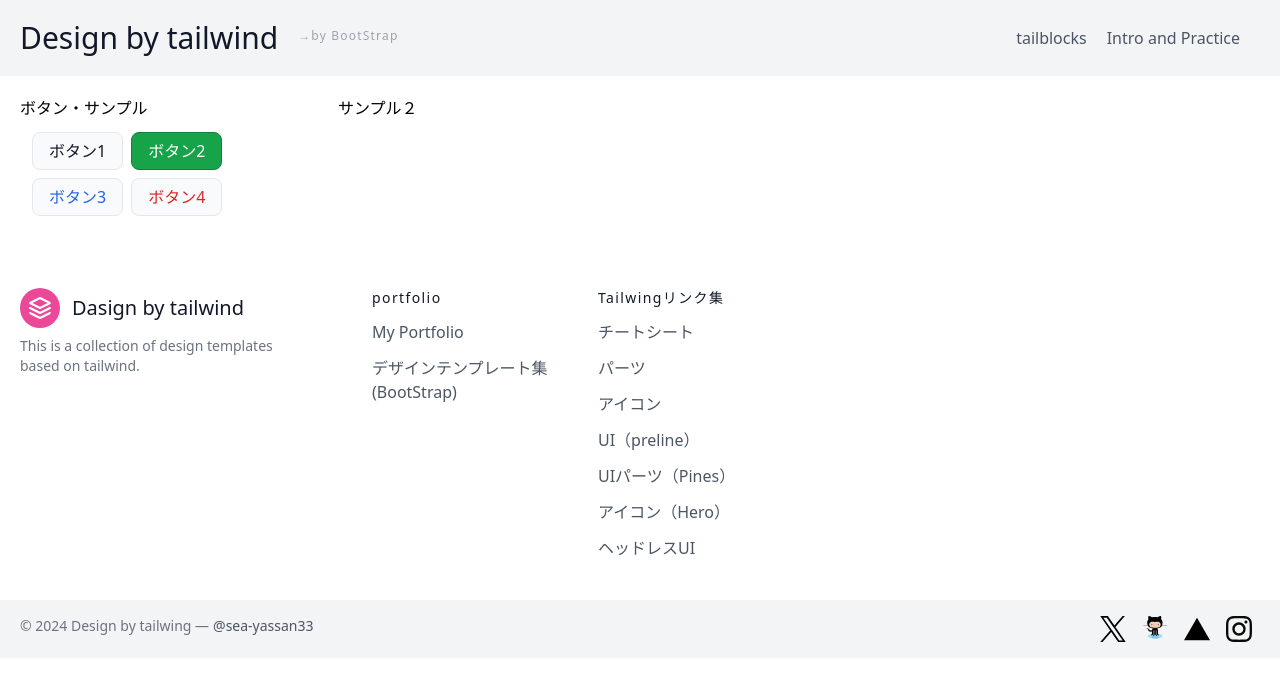
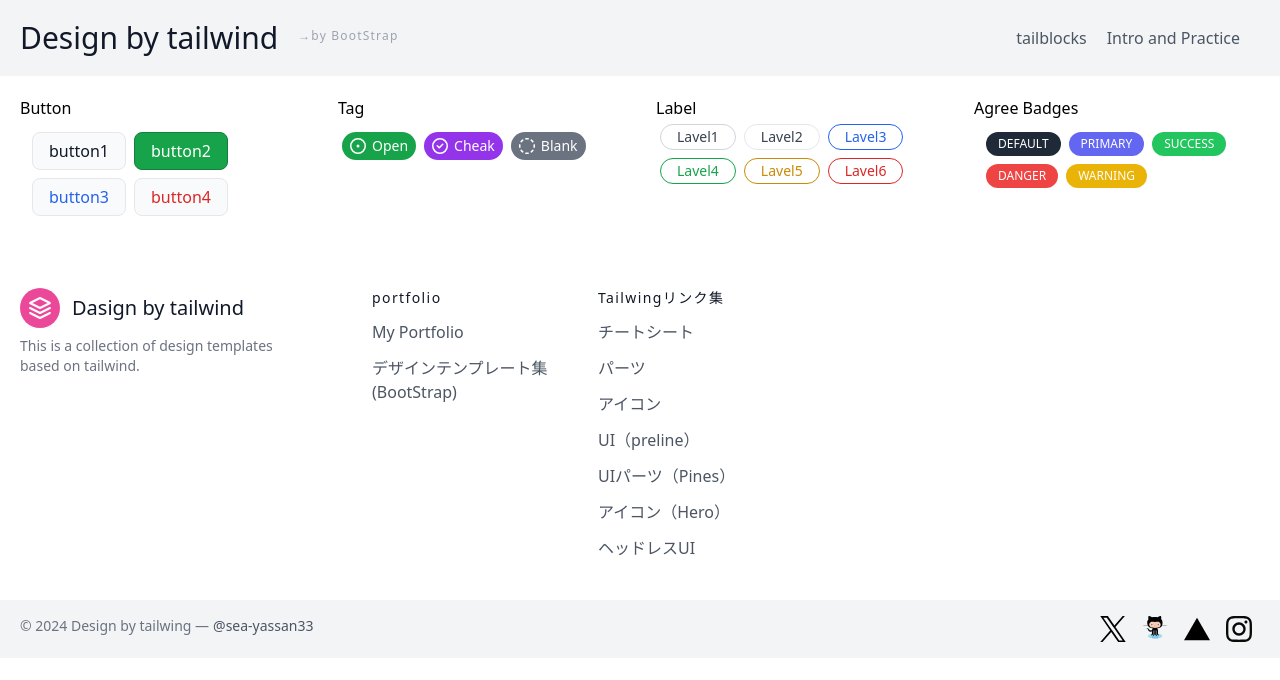
Before and after one commit to sea-yassan33/next14-design-tailwind, a Next.js app: page /sample02 in a window 1280 px wide. Shown: the top 680 px of the page. Built offline with nearby package versions, Linux system fonts and the light colour scheme.

Commit message:
update240914

```diff
--- a/app/page.tsx
+++ b/app/page.tsx
@@ -36,7 +36,7 @@
           <div className={`${twStayles.mainItem01}`}>
             <div className={`${twStayles.mainItem02}`}>
               <Link href='/sample02'>
-                <Image className={`${twStayles.mainItemImg}`} src="/preparatImg.png" alt="" width={4000} height={1200}/>
+                <Image className={`${twStayles.mainItemImg}`} src="https://i.gyazo.com/505fc3f175597de655ce21fb4d66bf2c.png" alt="" width={4000} height={1200}/>
               </Link>
               <div className="p-6">
                 <h2 className={`${twStayles.mainItemTxtH2}`}>CATEGORY</h2>
--- a/app/sample02/page.tsx
+++ b/app/sample02/page.tsx
@@ -1,13 +1,14 @@
 import React from "react"
 import Image from "next/image"
 import { tv } from 'tailwind-variants';
-
+// スタイル
 const twStyles = {
   container01: "container px-5 py-5 mx-auto",
   container02: "flex flex-wrap -m-4",
   split:"lg:w-1/4 md:w-1/2 p-4 w-full",
+  botton2: "fill-current mr-1.5 text-white",
 }
-
+// Button
 const tvButton = tv({
   base: 'py-1.5 px-4 transition-colors border font-medium rounded-lg disabled:opacity-50 m-1',
   variants: {
@@ -19,22 +20,107 @@
     },
   },
 });
+// Tag
+const tvButton2 = tv({
+  base: 'inline-flex items-center rounded-full px-2 text-sm text-white py-1 font-medium m-1',
+  variants:{
+    color:{
+      green: 'bg-green-600',
+      purple: 'bg-purple-600',
+      gray: 'bg-gray-500',
+    },
+  },
+});
+// Label
+const tvLabel1= tv({
+  base: 'border rounded-full px-4 text-sm py-0.5 m-1',
+  variants:{
+    color:{
+      gray: 'border-gray-300 text-gray-700',
+      gray2: 'border-gray-200 text-gray-700',
+      blue: 'border-blue-600 text-blue-600',
+      green: 'border-green-600 text-green-600',
+      yellow: 'border-yellow-600 text-yellow-600',
+      red: 'border-red-600 text-red-600',
+    },
+  },
+});
+// Agree Badges
+const tvBatti1 = tv({
+  base:'rounded-full text-white px-3 py-1 text-xs uppercase font-medium m-1',
+  variants:{
+    color:{
+      gray: 'bg-gray-800',
+      indigo: 'bg-indigo-500',
+      green: 'bg-green-500',
+      red: 'bg-red-500',
+      yellow: 'bg-yellow-500',
+      blue: 'bg'
+    }
+  },
+});
 
 export default function Sample03(){
   return(
     <section className={`${twStyles.container01}`}>
       <div className={`${twStyles.container02}`}>
+        {/* Button */}
         <div className={`${twStyles.split}`}>
-          <p>ボタン・サンプル</p>
+          <p>Button</p>
           <div className="p-2">
-            <button className={`${tvButton({color:'black'})}`}>ボタン1</button>
-            <button className={`${tvButton({color:'green'})}`}>ボタン2</button>
-            <button className={`${tvButton({color:'blue'})}`}>ボタン3</button>
-            <button className={`${tvButton({color:'red'})}`}>ボタン4</button>
+            <button className={`${tvButton({color:'black'})}`}>button1</button>
+            <button className={`${tvButton({color:'green'})}`}>button2</button>
+            <button className={`${tvButton({color:'blue'})}`}>button3</button>
+            <button className={`${tvButton({color:'red'})}`}>button4</button>
           </div>
         </div>
+        {/* Tag */}
         <div className={`${twStyles.split}`}>
-          <p className="mb-2">サンプル２</p>
+          <p className="mb-2">Tag</p>
+          <span className={`${tvButton2({color:'green'})}`}>
+            <svg xmlns="http://www.w3.org/2000/svg" className={`${twStyles.botton2}`} viewBox="0 0 16 16" width="16" height="16">
+              <path d="M8 9.5a1.5 1.5 0 100-3 1.5 1.5 0 000 3z"></path>
+              <path fill-rule="evenodd" d="M8 0a8 8 0 100 16A8 8 0 008 0zM1.5 8a6.5 6.5 0 1113 0 6.5 6.5 0 01-13 0z"></path>
+            </svg>
+            Open
+          </span>
+          <span className={`${tvButton2({color:'purple'})}`}>
+            <svg xmlns="http://www.w3.org/2000/svg" className={`${twStyles.botton2}`} viewBox="0 0 16 16" width="16" height="16">
+              <path d="M11.28 6.78a.75.75 0 00-1.06-1.06L7.25 8.69 5.78 7.22a.75.75 0 00-1.06 1.06l2 2a.75.75 0 001.06 0l3.5-3.5z"></path>
+              <path fill-rule="evenodd" d="M16 8A8 8 0 110 8a8 8 0 0116 0zm-1.5 0a6.5 6.5 0 11-13 0 6.5 6.5 0 0113 0z"></path>
+            </svg>
+            Cheak
+          </span>
+          <span className={`${tvButton2({color:'gray'})}`}>
+            <svg xmlns="http://www.w3.org/2000/svg" className={`${twStyles.botton2}`} viewBox="0 0 16 16" width="16" height="16">
+              <path fill-rule="evenodd" d="M6.749.097a8.054 8.054 0 012.502 0 .75.75 0 11-.233 1.482 6.554 6.554 0 00-2.036 0A.75.75 0 016.749.097zM4.345 1.693A.75.75 0 014.18 2.74a6.542 6.542 0 00-1.44 1.44.75.75 0 01-1.212-.883 8.042 8.042 0 011.769-1.77.75.75 0 011.048.166zm7.31 0a.75.75 0 011.048-.165 8.04 8.04 0 011.77 1.769.75.75 0 11-1.214.883 6.542 6.542 0 00-1.439-1.44.75.75 0 01-.165-1.047zM.955 6.125a.75.75 0 01.624.857 6.554 6.554 0 000 2.036.75.75 0 01-1.482.233 8.054 8.054 0 010-2.502.75.75 0 01.858-.624zm14.09 0a.75.75 0 01.858.624 8.057 8.057 0 010 2.502.75.75 0 01-1.482-.233 6.55 6.55 0 000-2.036.75.75 0 01.624-.857zm-13.352 5.53a.75.75 0 011.048.165 6.542 6.542 0 001.439 1.44.75.75 0 01-.883 1.212 8.04 8.04 0 01-1.77-1.769.75.75 0 01.166-1.048zm12.614 0a.75.75 0 01.165 1.048 8.038 8.038 0 01-1.769 1.77.75.75 0 11-.883-1.214 6.543 6.543 0 001.44-1.439.75.75 0 011.047-.165zm-8.182 3.39a.75.75 0 01.857-.624 6.55 6.55 0 002.036 0 .75.75 0 01.233 1.482 8.057 8.057 0 01-2.502 0 .75.75 0 01-.624-.858z"></path>
+            </svg>
+            Blank
+          </span>
+        </div>
+        {/* Label */}
+        <div className={`${twStyles.split}`}>
+          <p>Label</p>
+          <div className="mb-2 flex flex-wrap whitespace-nowrap">
+            <span className={`${tvLabel1({color:'gray'})}`}>Lavel1</span>
+            <span className={`${tvLabel1({color:'gray2'})}`}>Lavel2</span>
+            <span className={`${tvLabel1({color:'blue'})}`}>Lavel3</span>
+            <span className={`${tvLabel1({color:'green'})}`}>Lavel4</span>
+            <span className={`${tvLabel1({color:'yellow'})}`}>Lavel5</span>
+            <span className={`${tvLabel1({color:'red'})}`}>Lavel6</span>
+          </div>
+        </div>
+        {/* Agree Badges */}
+        <div className={`${twStyles.split}`}>
+          <p>Agree Badges</p>
+          <div className="p-2 flex flex-wrap whitespace-nowrap">
+            <span className={`${tvBatti1({color:'gray'})}`}>Default</span>
+            <span className={`${tvBatti1({color:'indigo'})}`}>Primary</span>
+            <span className={`${tvBatti1({color:'green'})}`}>Success</span>
+            <span className={`${tvBatti1({color:'red'})}`}>Danger</span>
+            <span className={`${tvBatti1({color:'yellow'})}`}>Warning</span>
+            <span className={`${tvBatti1({color:'blue'})}`}>Info</span>
+          </div>
         </div>
       </div>
     </section>
```
